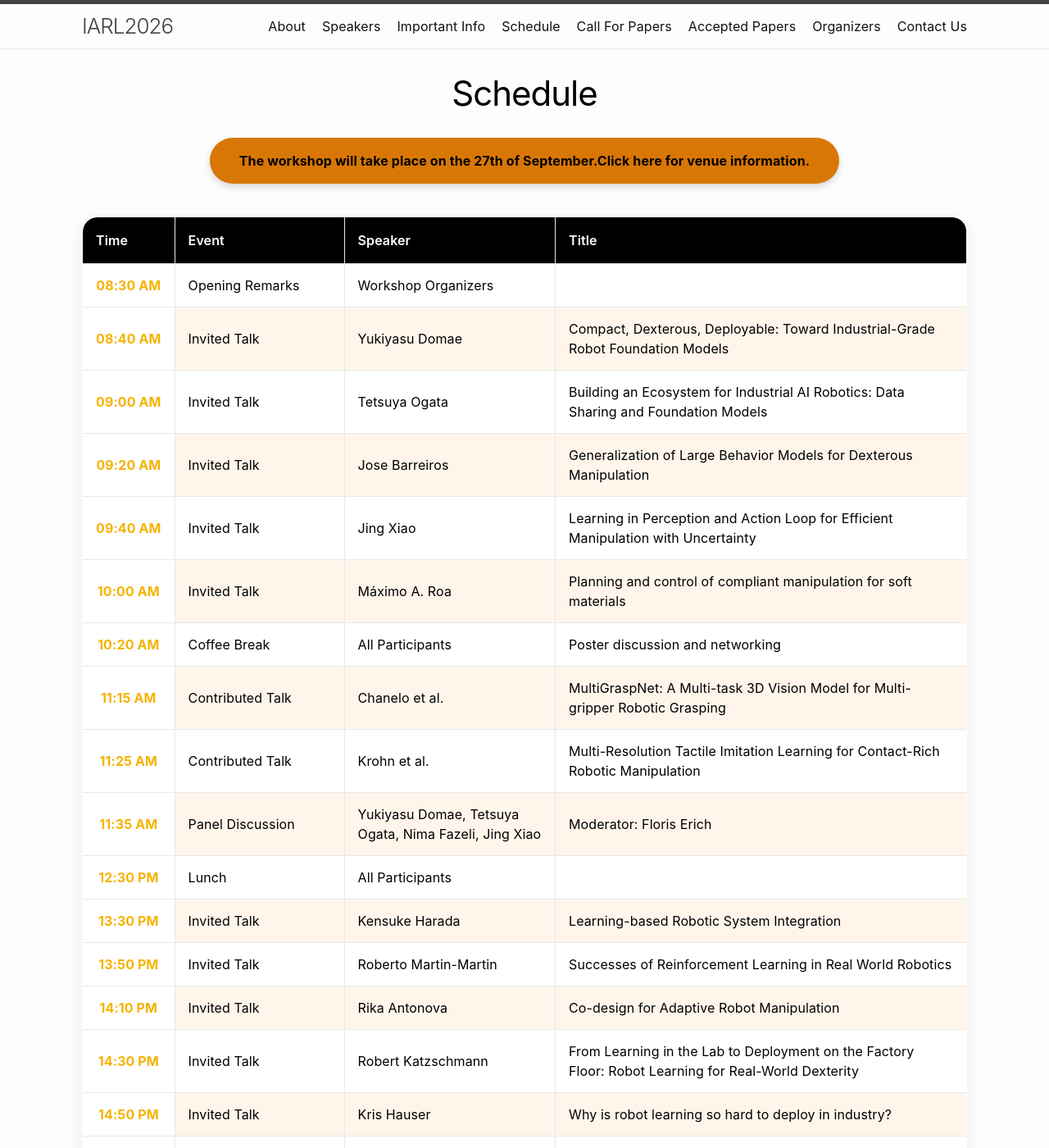
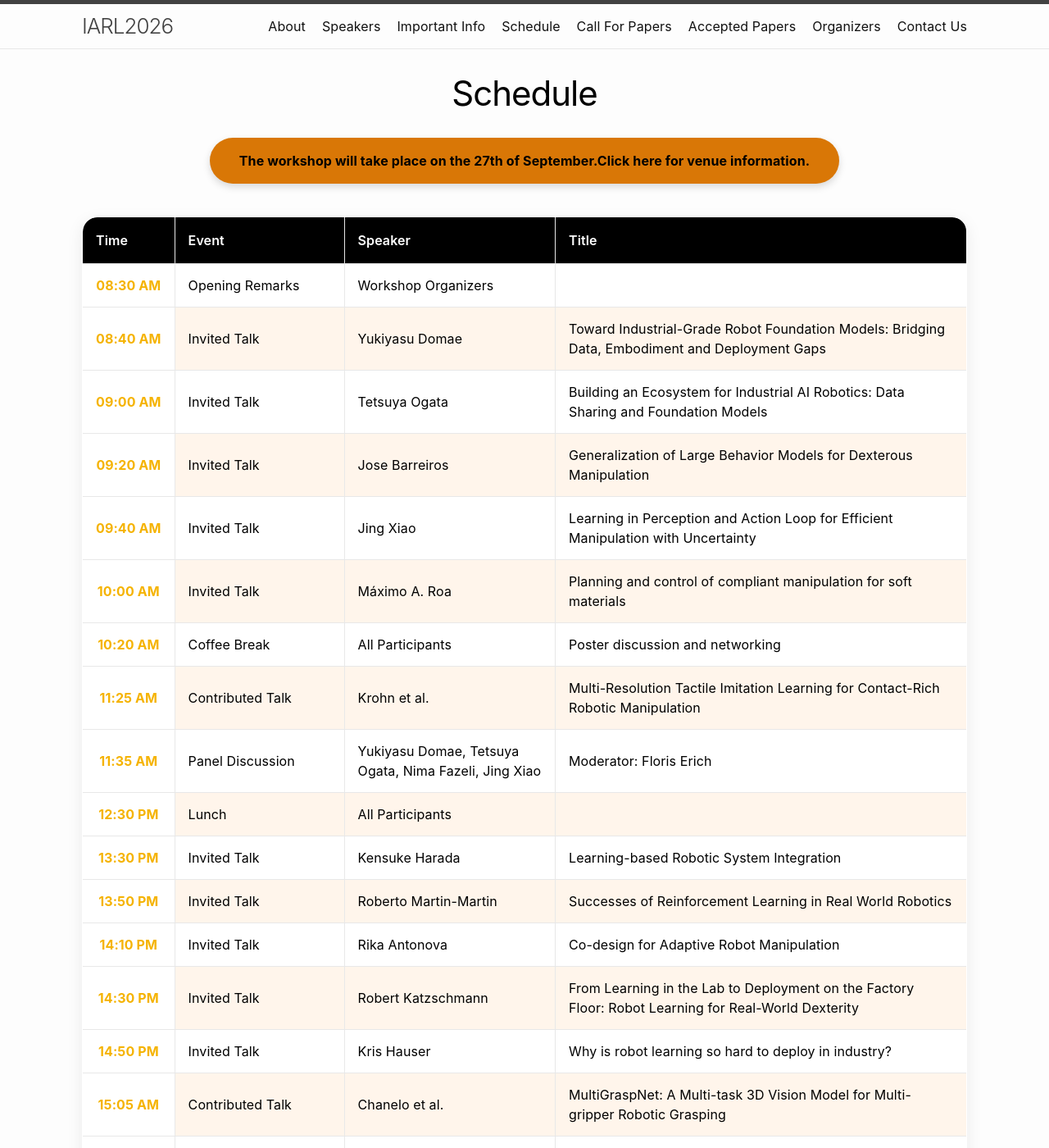
Before and after one commit to aistairc/IROS2026-workshop, a Jekyll site: the page built from schedule.md, in a window 1280 px wide and 1400 px high. Shown: the whole window at 82% size. Built offline with Jekyll 4.4.1, drawn with Linux system fonts in a browser that asks for light colours.

Commit message:
Update schedule with revised talk titles and times

```diff
--- a/schedule.md
+++ b/schedule.md
@@ -112,7 +112,7 @@ permalink: /schedule/
                     <td class="time">08:40 AM</td>
                     <td>Invited Talk</td>
                     <td class="speaker">Yukiyasu Domae</td>
-                    <td>Compact, Dexterous, Deployable: Toward Industrial-Grade Robot Foundation Models</td>
+                    <td>Toward Industrial-Grade Robot Foundation Models: Bridging Data, Embodiment and Deployment Gaps</td>
                 </tr>
                 <tr>
                     <td class="time">09:00 AM</td>
@@ -143,12 +143,6 @@ permalink: /schedule/
                     <td>Coffee Break</td>
                     <td class="speaker">All Participants</td>
                     <td>Poster discussion and networking</td>
-                </tr>
-                <tr>
-                    <td class="time">11:15 AM</td>
-                    <td>Contributed Talk</td>
-                    <td class="speaker">Chanelo et al.</td>
-                    <td>MultiGraspNet: A Multi-task 3D Vision Model for Multi-gripper Robotic Grasping</td>
                 </tr>
                 <tr>
                     <td class="time">11:25 AM</td>
@@ -199,7 +193,13 @@ permalink: /schedule/
                     <td>Why is robot learning so hard to deploy in industry?</td>
                 </tr>
                 <tr>
-                    <td class="time">15:10 PM</td>
+                    <td class="time">15:05 AM</td>
+                    <td>Contributed Talk</td>
+                    <td class="speaker">Chanelo et al.</td>
+                    <td>MultiGraspNet: A Multi-task 3D Vision Model for Multi-gripper Robotic Grasping</td>
+                </tr>
+                <tr>
+                    <td class="time">15:15 PM</td>
                     <td>Coffee Break</td>
                     <td class="speaker">All Participants</td>
                     <td>Poster discussion and networking</td>
```
